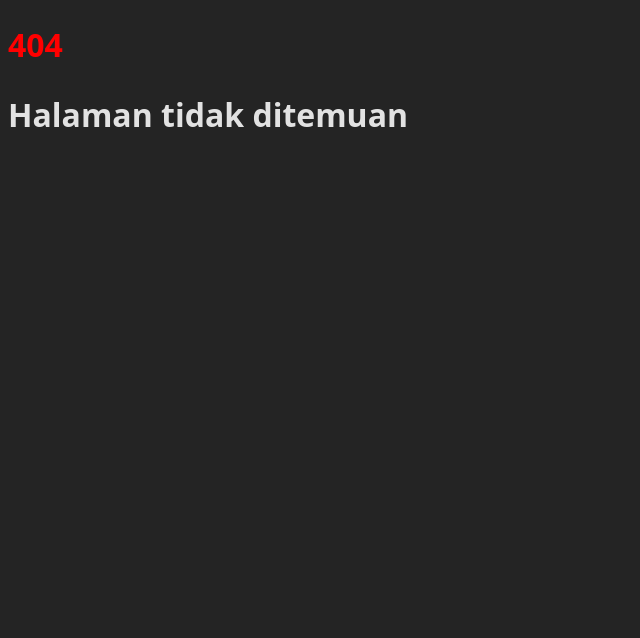
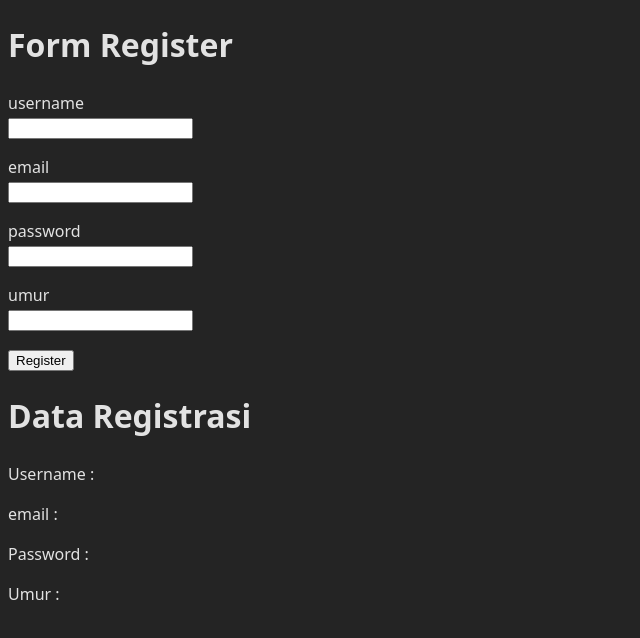
Before and after one commit to relovian/belajar-react, a React (Vite) app in the folder react-js-basic/: page /RegisterForm in a window 1280 px wide. Before the commit this address had no page. Shown: the top 638 px of the page, without its empty margins (0-640 px from the left). Built offline with nearby package versions, Linux system fonts and the light colour scheme.

Commit message:
membuat form register menggunakan state

```diff
--- a/react-js-basic/src/AppInstagram.tsx
+++ b/react-js-basic/src/AppInstagram.tsx
@@ -7,6 +7,7 @@ import ProductList from './page/ProductList'
 import DetailProduct from './page/DetailProduct'
 import FormInput from './page/FormInput'
 import RFHpage from './page/RFHpage'
+import FormRegister from './page/FormRegister'
 
 const AppInstagram = () => {
     return (
@@ -19,6 +20,8 @@ const AppInstagram = () => {
                 <Route path="/FormInput" element={<FormInput />} />
                 <Route path="*" element={<NotFound />}/>
                 <Route path="/rfh" element={<RFHpage />}/>
+                <Route path="/RegisterForm" element={<FormRegister />}/>
+
 
            </Routes>
         </div>
--- /dev/null
+++ b/react-js-basic/src/page/FormRegister.tsx
@@ -0,0 +1,93 @@
+import { useState } from 'react'
+
+const FormRegister = () => {
+
+    const [username, setUsername] = useState("")
+    const [email, setEmail] = useState("")
+    const [password, setPassword] = useState("")
+    const [umur, setUmur] = useState("")
+
+    const [usernameValidasi, setValidasiUsername] = useState("")
+    const [emailValidasi, setValidasiEmail] = useState("")
+    const [passwordValidasi, setValidasiPassword] = useState("")
+    const [umurValidasi, setValidasiUmur] = useState("")
+
+
+
+    const handleFormValidasi = (e:  React.FormEvent<HTMLFormElement>) => {
+
+        e.preventDefault(); // ⬅️ INI KUNCINYA
+
+        setValidasiUsername("");
+        setValidasiEmail("");
+        setValidasiPassword("");
+        setValidasiUmur("");
+
+        const umurNumber = Number(umur); // ⬅️ PARSING YANG BENAR
+
+
+        const emailRegex = /^[^\s@]+@[^\s@]+\.[^\s@]+$/;
+        const FormatEmail = emailRegex.test(email);
+
+        if(username.length < 5) {
+            setValidasiUsername("username minimal 5 karakter");
+        }
+
+        if(password.length < 8) {
+            setValidasiPassword("password minimal 8 karakter");
+        }
+
+        if(FormatEmail == false){
+            setValidasiEmail("email harus menggunakan format @ dan menggunakan domain misal .com");
+        }
+
+        if(umurNumber <= 18) {
+            setValidasiUmur("umur harus lebih dari 18 tahun ");
+        }
+
+
+
+    }
+
+    return (
+        <div>
+            <form action="" onSubmit={handleFormValidasi}>
+                <h1>Form Register</h1>
+
+                <label htmlFor="username">username</label><br />
+                <input type="text" id="username" onChange={(e) => setUsername(e.target.value)} value={username}/><br />
+
+                <p style={{color: "red"}}>{usernameValidasi}</p>
+
+                <label htmlFor="email">email</label><br />
+                <input type="email" id="email" onChange={(e) => setEmail(e.target.value)} value={email}/><br />
+
+                <p style={{color: "red"}}>{emailValidasi}</p>
+
+                <label htmlFor="password">password</label><br />
+                <input type="password" id="password" onChange={(e) => setPassword(e.target.value)} value={password} /><br />
+
+                <p style={{color: "red"}}>{passwordValidasi}</p>
+
+                <label htmlFor="umur">umur</label><br />
+                <input type="number" id="umur" onChange={(e) => setUmur(e.target.value)} value={umur}/><br />
+
+                <p style={{color: "red"}}>{umurValidasi}</p>
+
+                <button type="submit">Register</button>
+            </form>
+
+            <div>
+                <h1>Data Registrasi</h1>
+
+                <p>Username : {username}</p>
+                <p>email : {email}</p>
+                <p>Password : {password}</p>
+                <p>Umur : {umur}</p>
+            </div>
+
+        </div>
+    )
+}
+
+export default FormRegister;
```
